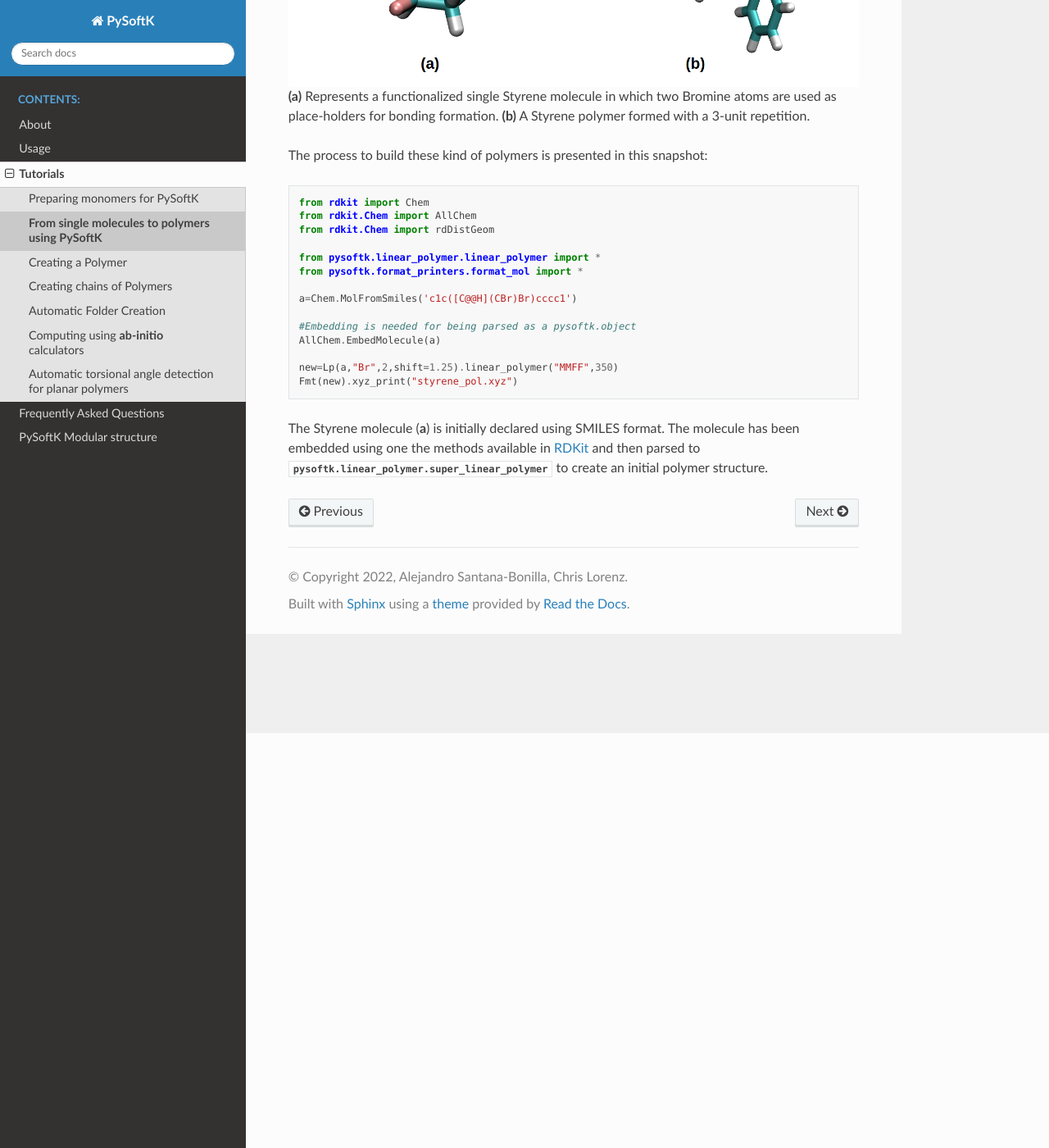
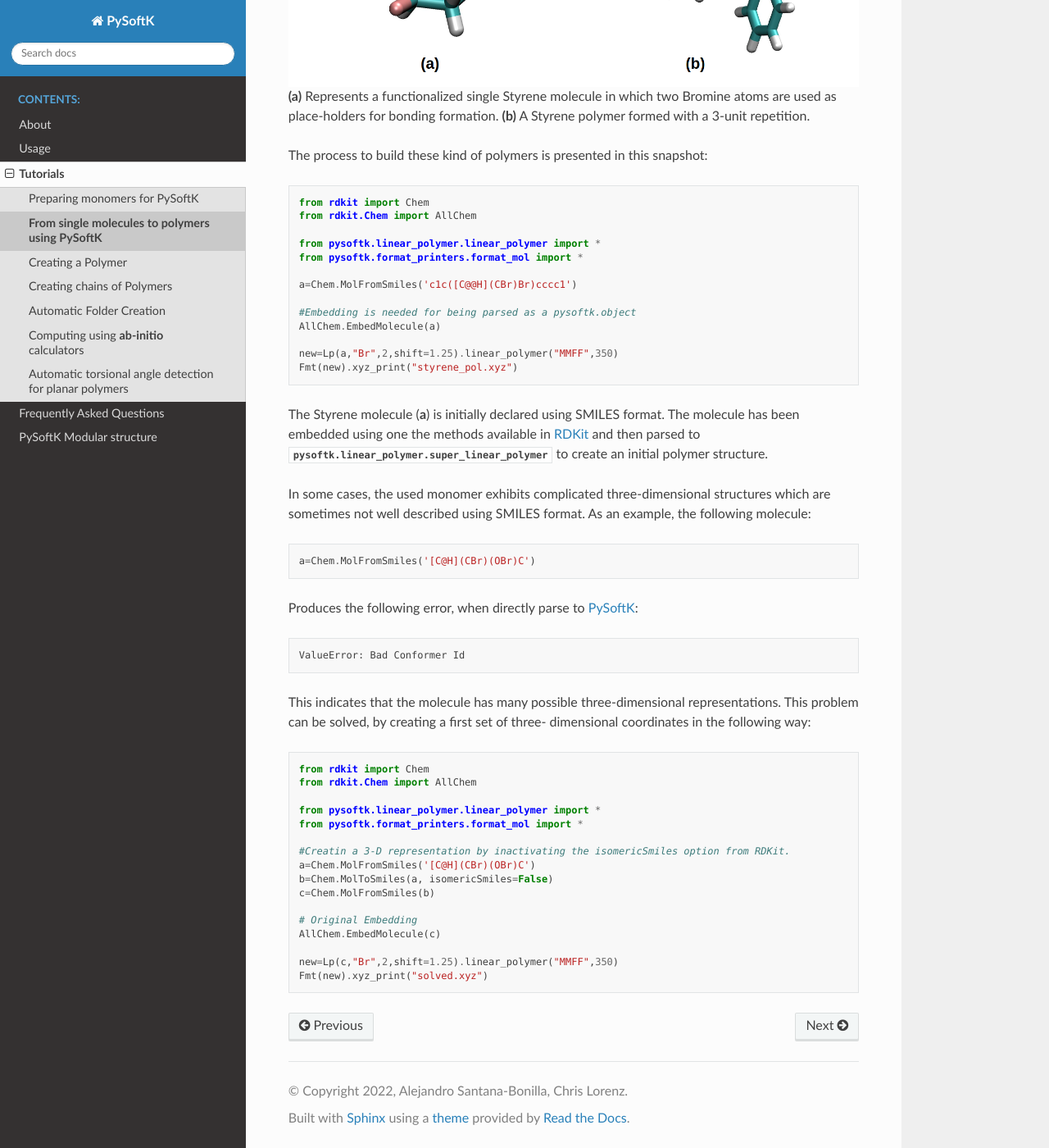
Before and after one commit to alejandrosantanabonilla/pysoftk, a Sphinx documentation site: the page built from docs/source/tutorials/monomer_polymers.rst, in a window 1280 px wide and 1400 px high, scrolled down 506 px. Shown: the whole window at 82% size. Built offline with Sphinx 7.4.7 and the Read the Docs theme 2.0.0, drawn with Linux system fonts in a browser that asks for light colours; pages that are not in the unit, such as notebooks, are missing from menus.

Commit message:
Update monomer_polymers.rst

```diff
--- a/docs/source/tutorials/monomer_polymers.rst
+++ b/docs/source/tutorials/monomer_polymers.rst
@@ -25,7 +25,6 @@ The process to build these kind of polymers is presented in this snapshot:
 
    from rdkit import Chem
    from rdkit.Chem import AllChem
-   from rdkit.Chem import rdDistGeom
 
    from pysoftk.linear_polymer.linear_polymer import *
    from pysoftk.format_printers.format_mol import *
@@ -41,3 +40,38 @@ The process to build these kind of polymers is presented in this snapshot:
 
 The Styrene molecule (**a**) is initially declared using SMILES format. The molecule has been embedded using one the methods available in RDKit_ and then
 parsed to :mod:`pysoftk.linear\_polymer.super\_linear_polymer` to create an initial polymer structure.
+
+In some cases, the used monomer exhibits complicated three-dimensional structures which are sometimes not well described using SMILES format. As an
+example, the following molecule:
+
+.. code-block:: python
+
+   a=Chem.MolFromSmiles('[C@H](CBr)(OBr)C')
+
+Produces the following error, when directly parse to PySoftK_:
+
+.. code-block:: bash
+
+   ValueError: Bad Conformer Id
+
+This indicates that the molecule has many possible three-dimensional representations. This problem can be solved, by creating a first set of three-
+dimensional coordinates in the following way:
+
+.. code-block:: python
+
+   from rdkit import Chem
+   from rdkit.Chem import AllChem
+
+   from pysoftk.linear_polymer.linear_polymer import *
+   from pysoftk.format_printers.format_mol import *
+
+   #Creatin a 3-D representation by inactivating the isomericSmiles option from RDKit.
+   a=Chem.MolFromSmiles('[C@H](CBr)(OBr)C')
+   b=Chem.MolToSmiles(a, isomericSmiles=False)
+   c=Chem.MolFromSmiles(b)
+
+   # Original Embedding
+   AllChem.EmbedMolecule(c)
+
+   new=Lp(c,"Br",2,shift=1.25).linear_polymer("MMFF",350)
+   Fmt(new).xyz_print("solved.xyz")
```
